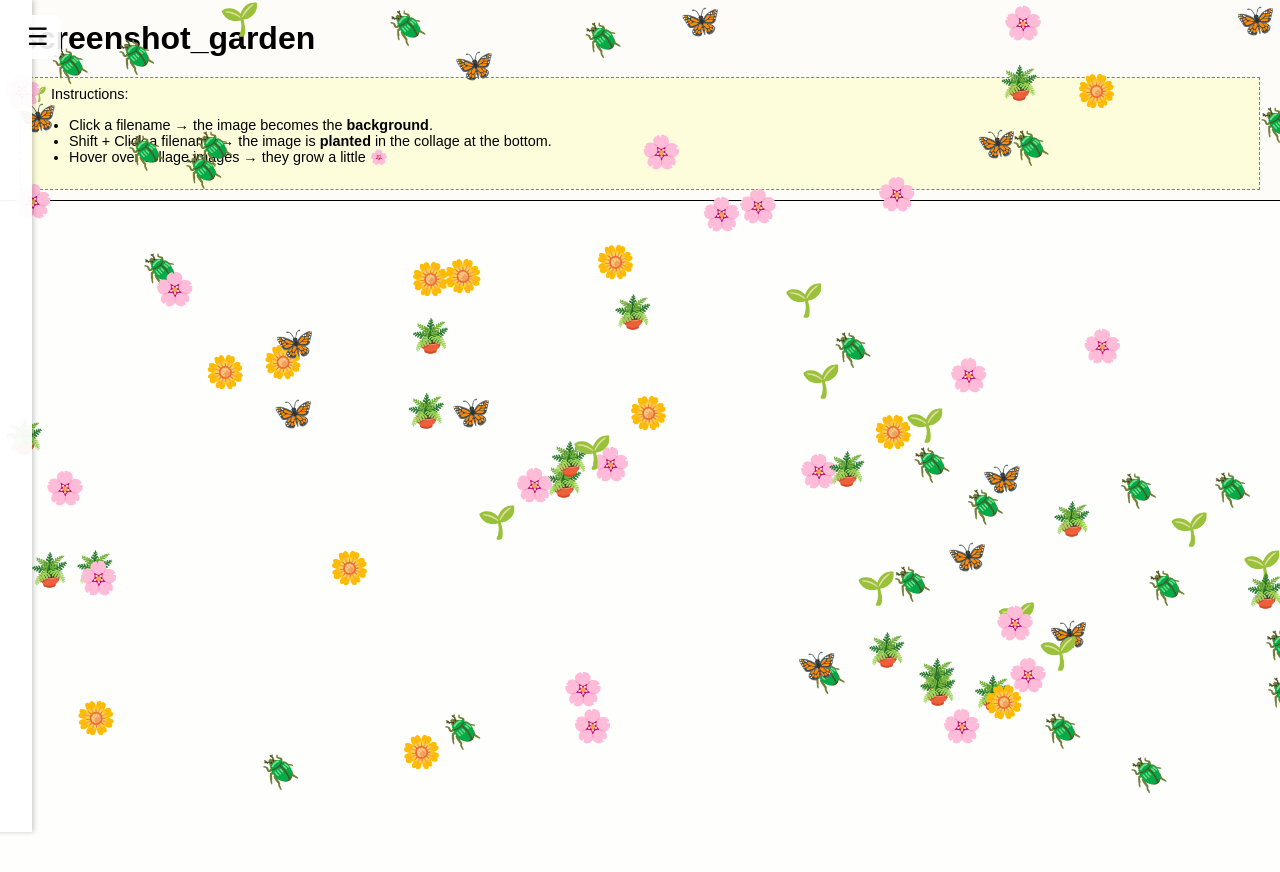
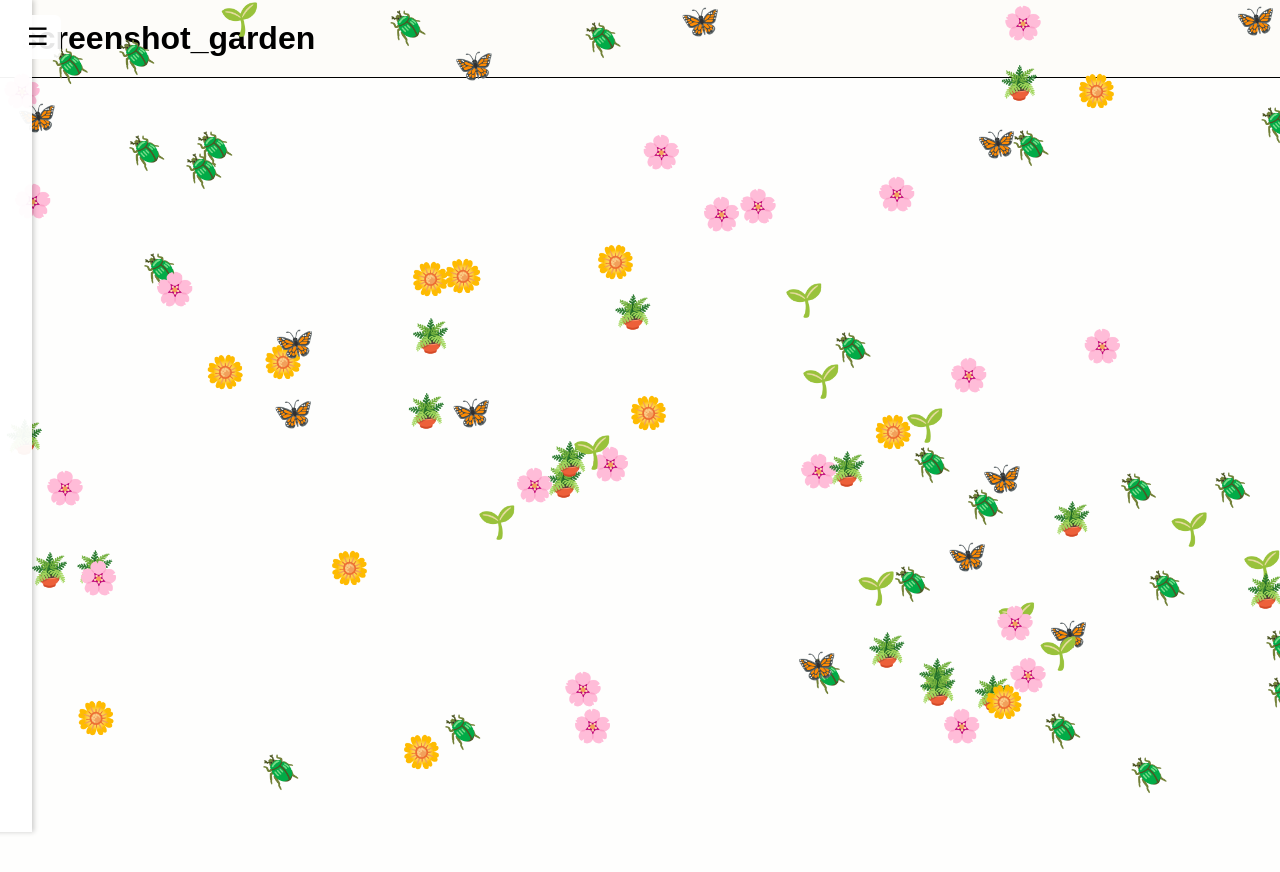
Before and after one commit to mysticouroboros/screenshot-garden, a plain HTML site: page index.html in a window 1280 px wide. Shown: the top 872 px of the page. Drawn offline with Linux system fonts and the light colour scheme.

Commit message:
Update index.html

```diff
--- a/index.html
+++ b/index.html
@@ -116,14 +116,7 @@
 </head>
 <body>
   <h1>screenshot_garden</h1>
-  <div id="instructions">
-    🌱 Instructions:
-    <ul>
-      <li>Click a filename → the image becomes the <b>background</b>.</li>
-      <li>Shift + Click a filename → the image is <b>planted</b> in the collage at the bottom.</li>
-      <li>Hover over collage images → they grow a little 🌸</li>
-    </ul>
-  </div>
+
   <div id="collage"></div>
   <div id="sidebar">
 
```
